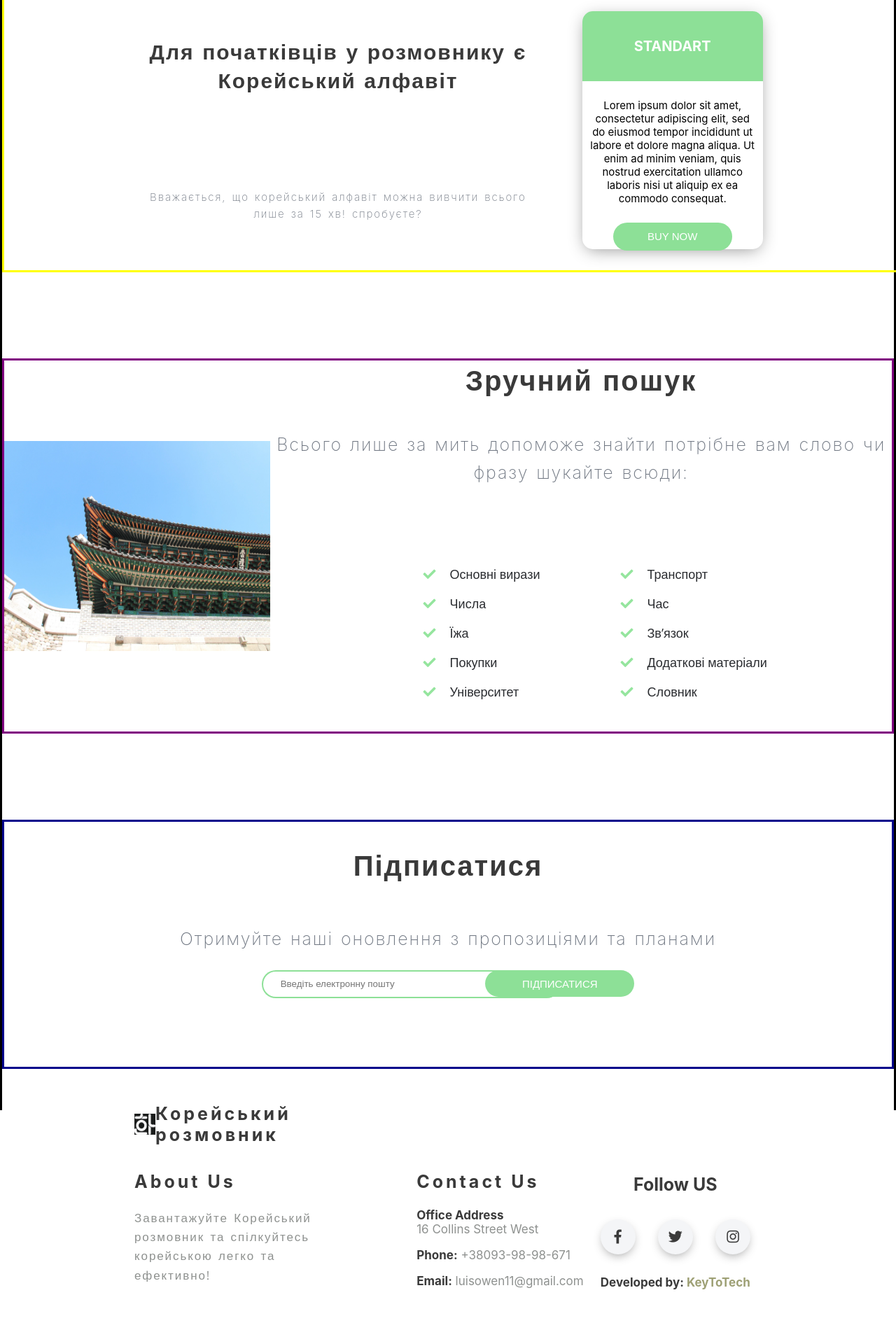
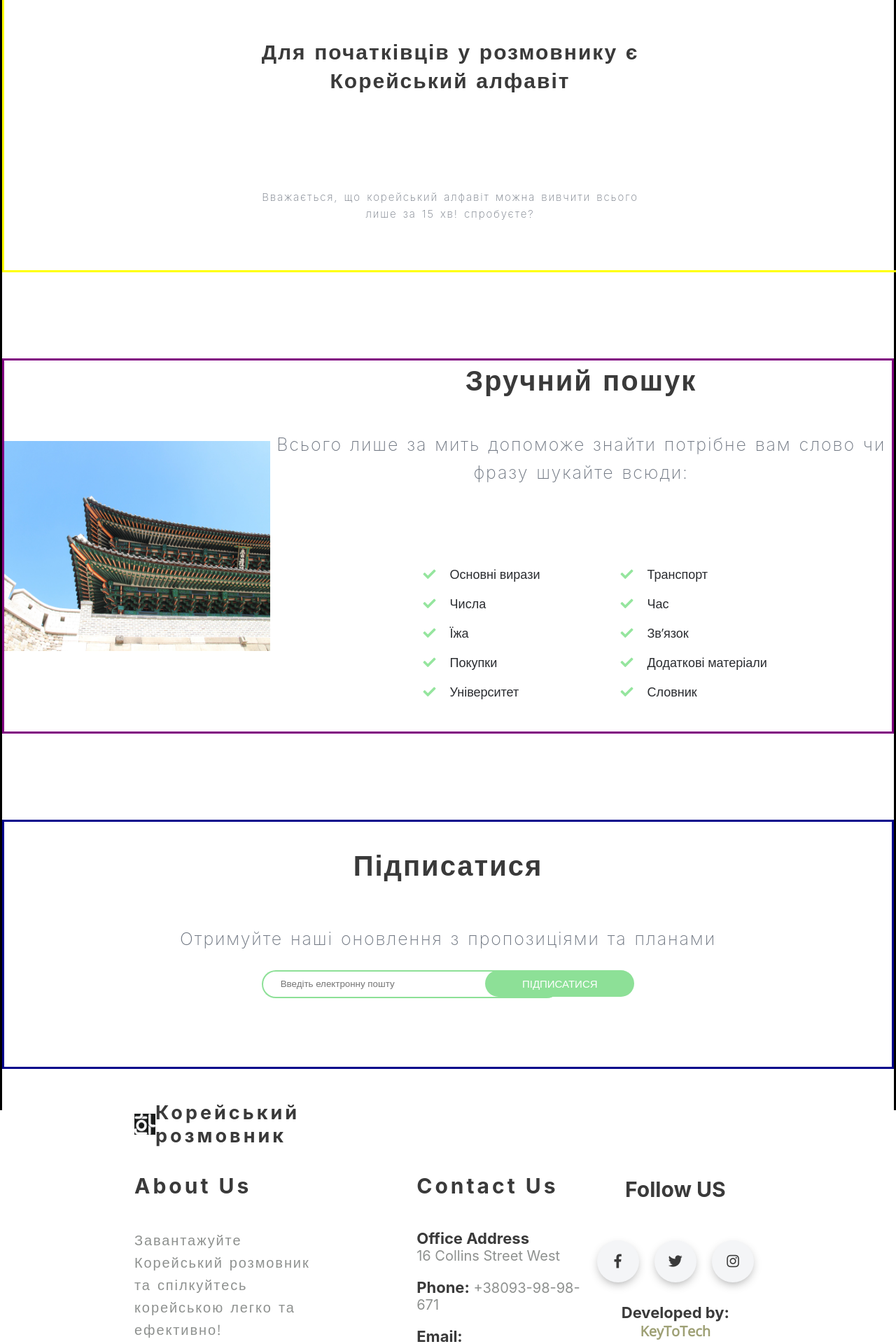
Before and after one commit to KeyToTech/KoreanPhraseBookSite, a React (Create React App) app: page / in a window 1280 px wide. Shown: the part 2220-4140 px from the top of the page at 70% size. Built offline with nearby package versions, Linux system fonts and the light colour scheme.

Commit message:
change font-size in footer

```diff
--- a/src/components/content/section_three/section_three.js
+++ b/src/components/content/section_three/section_three.js
@@ -19,18 +19,6 @@ class SectionThree extends Component {
 
 
                     </div>
-                    <div className="price-options">
-                        <div className="standart">
-                            <p className="standart-name">Standart</p>
-                        </div>
-                        <p className="text-conten-three">
-                            Lorem ipsum dolor sit amet, consectetur adipiscing elit, sed do eiusmod tempor incididunt ut labore et dolore magna aliqua.
-                            Ut enim ad minim veniam, quis nostrud exercitation ullamco laboris nisi ut aliquip ex ea commodo consequat.
-                            </p>
-                        <div className="button-container-three">
-                            <a href="https://fontawesome.com" className="button-three">Buy now</a>
-                        </div>
-                    </div>
                 </div>
             </section>
         );
--- a/src/components/footer/foolow_us.js
+++ b/src/components/footer/foolow_us.js
@@ -26,7 +26,7 @@ const FollowUs = () => (
       {followButton(<i class="fab fa-instagram"></i>, INSTAGRAM_URL)}
     </div>
     <div className='develop_block'>
-      <h2>Developed by: <a href={KTT_WEB_SITE} class="active">KeyToTech</a></h2>
+      <h2>Developed by: <a href={KTT_WEB_SITE} id="keytotech" class="active">KeyToTech</a></h2>
     </div>
   </div>
 )
--- a/src/components/footer/footer.css
+++ b/src/components/footer/footer.css
@@ -4,7 +4,7 @@
 @media only screen and (min-width: 768px) {
 
 footer {
-    height: 330px;
+    height: 350px;
     width: 100%;
     background: white;
     display: flex;
@@ -23,7 +23,6 @@ footer {
 }
 
 .left_content_footer {
-
     width: 40%;
     position: relative;
 }
@@ -46,12 +45,11 @@ footer {
 .app_name {
     color: #3a3a3a;
     margin: 0;
-    font-size: 25px;
+    font-size: 27px;
 }
 
 .about_container {
-
-    height: 60%;
+    height: 70%;
     width: 100%;
     display: flex;
     flex-direction: column;
@@ -62,18 +60,17 @@ footer {
 
 .about_name_footer {
     color: #3a3a3a;
-    font-size: 25px;
+    font-size: 30px;
     position: absolute;
+
 }
 
 .discription_footer {
-
     color: #8e918f;
-    font-size: 17px;
+    font-size: 20px;
     position: absolute;
-    margin-top: 70px;
+    margin-top: 100px;
     width: 75%;
-
     font-weight: 200;
     line-height: 1.6;
     word-spacing: 2px;
@@ -99,14 +96,14 @@ footer {
 
 .contact_name_footer {
     color: #3a3a3a;
-    font-size: 25px;
+    font-size: 30px;
     position: absolute;
 }
 
 .wrap_address {
 
     position: absolute;
-    margin-top: 70px;
+    margin-top: 100px;
 }
 
 .top_item {
@@ -115,12 +112,12 @@ footer {
 
 .contacts_container p {
     color: #8e918f;
-    font-size: 17px ;
+    font-size: 20px ;
 }
 
 .contacts_container strong {
     color: #3a3a3a;
-    font-size: 100% ;
+    font-size: 22px ;
 }
 
 .follow_container {
@@ -138,7 +135,7 @@ footer {
     }
 
 .follow_heading {
-    font-size: 25px;
+    font-size: 30px;
     color: #3a3a3a;
 }
 
@@ -147,13 +144,13 @@ footer {
     display: flex;
     flex-direction: row;
     justify-content: space-around;
-    margin-top: 35px;
+    margin-top: 55px;
 }
 
 .follow_item {
     border-radius: 50%;
-    height: 50px;
-    width: 50px;
+    height: 60px;
+    width: 60px;
     background: #f4f5f7;
     text-align: center;
     box-shadow: 0 5px 15px -5px #00000070;
@@ -165,9 +162,9 @@ footer {
 }
 
 .btn i {
-    line-height: 50px;
-    height: 50px;
-    width: 50px;
+    line-height: 60px;
+    height: 60px;
+    width: 60px;
     font-size: 20px;
     color: #3a3a3a;
 }
@@ -184,12 +181,15 @@ footer {
     margin: 0;
     margin-top: 30px;
     color: #3a3a3a;
-    font-size: 17px;
+    font-size: 22px;
+
 }
 
-.develop_block h2 a {
+#keytotech {
     text-decoration: none;
     color: #9ea075;
+    font-family: 'Open Sans', sans-serif;
+    font-size: 20px;
 }
 
 }
```
